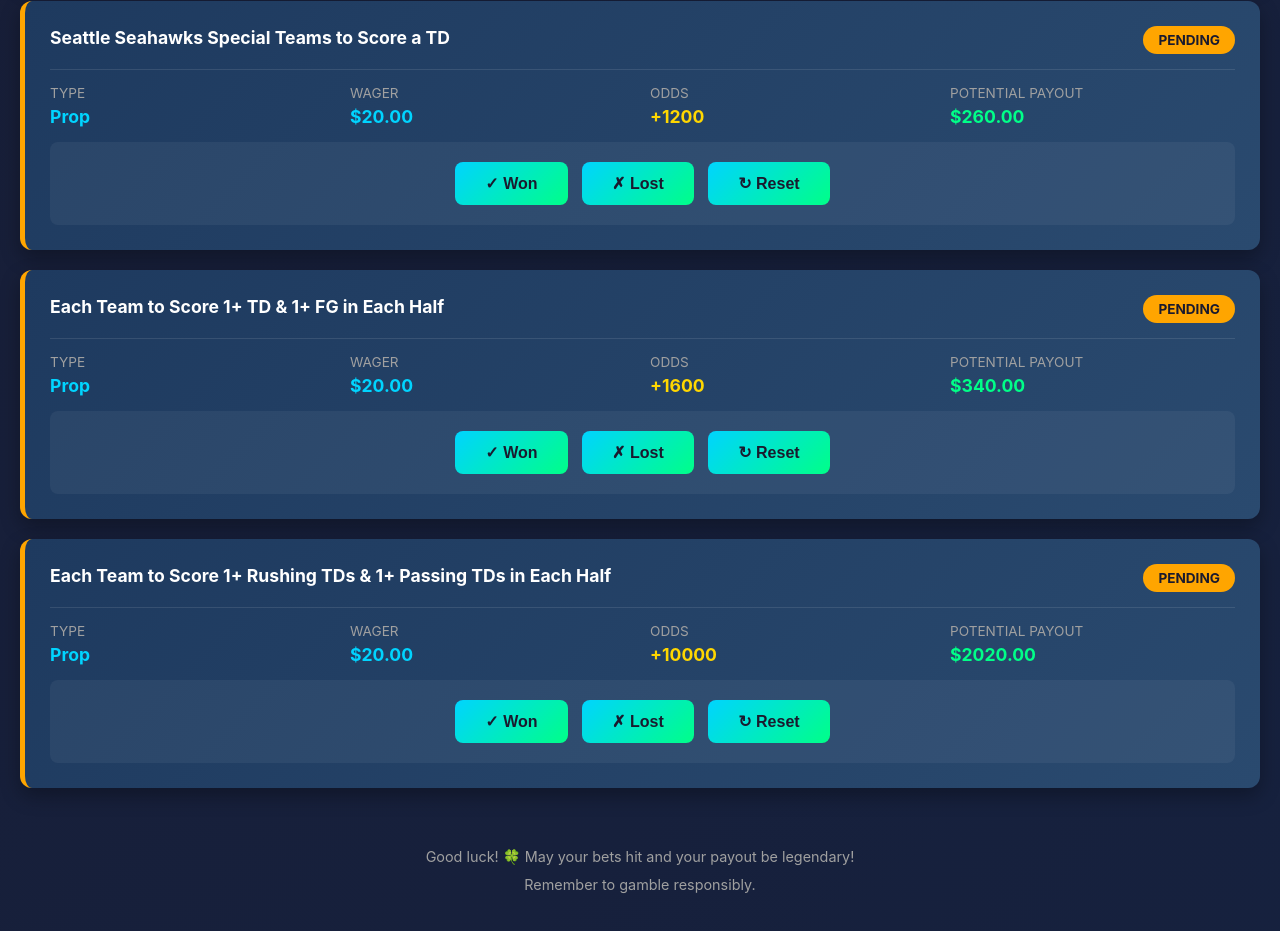
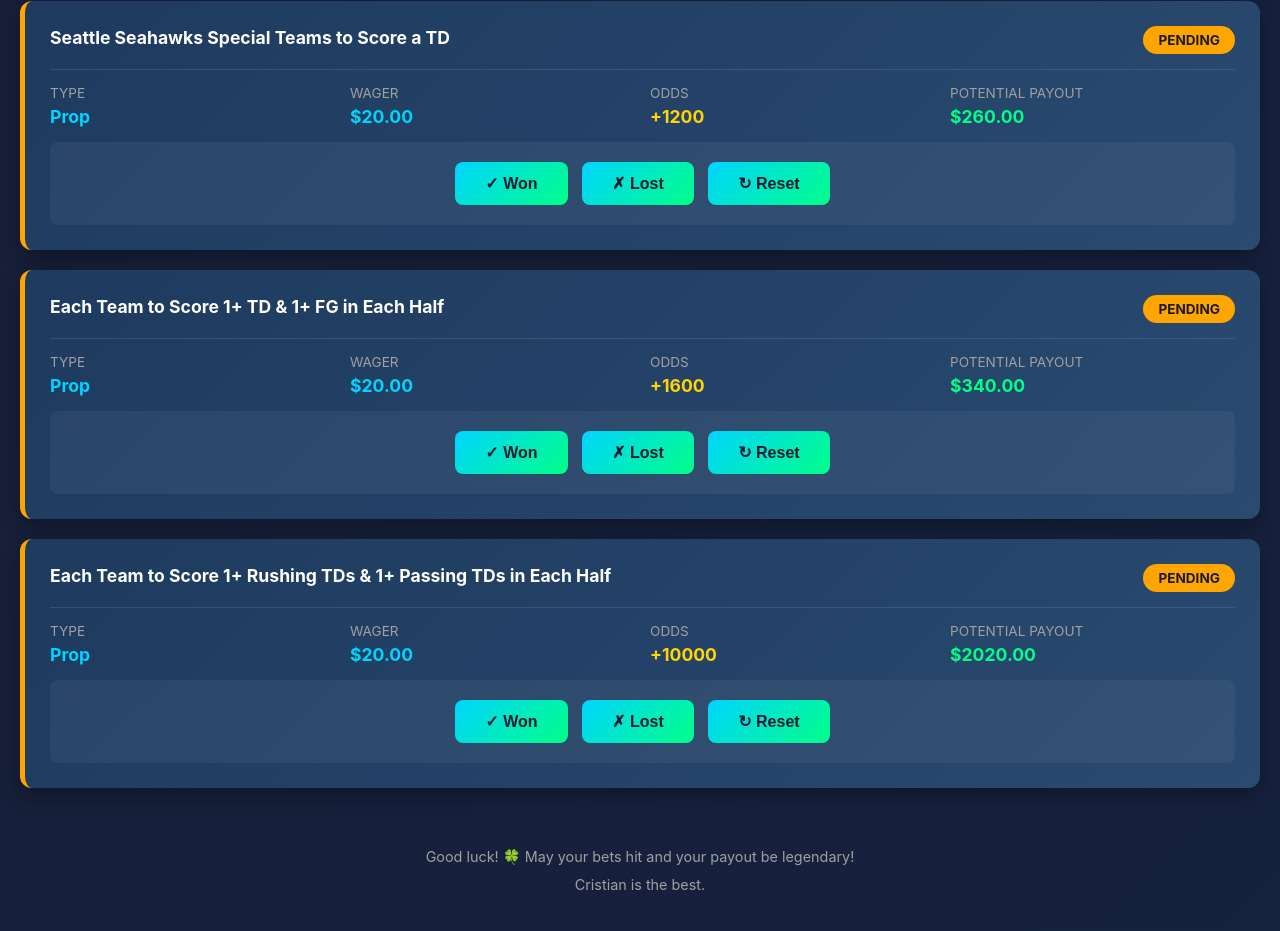
Before and after one commit to cristianboise/boise-bros-superbowl-2026, a plain HTML site: page index.html in a window 1280 px wide. Shown: the part 3871-4802 px from the top of the page. Drawn offline with Linux system fonts and the light colour scheme.

Commit message:
Update index.html

```diff
--- a/index.html
+++ b/index.html
@@ -398,7 +398,7 @@
 
         <div class="footer">
             <p>Good luck! 🍀 May your bets hit and your payout be legendary!</p>
-            <p style="margin-top: 10px;">Remember to gamble responsibly.</p>
+            <p style="margin-top: 10px;">Cristian is the best.</p>
         </div>
     </div>
 
```
